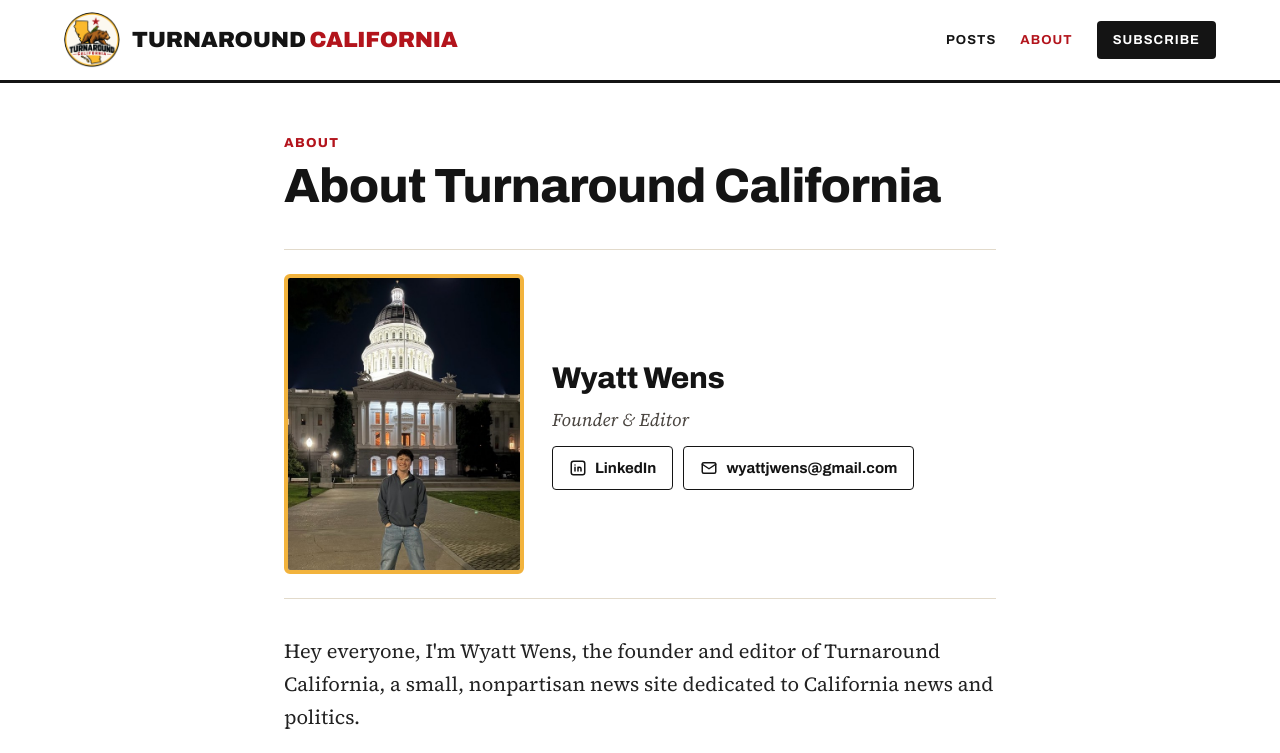
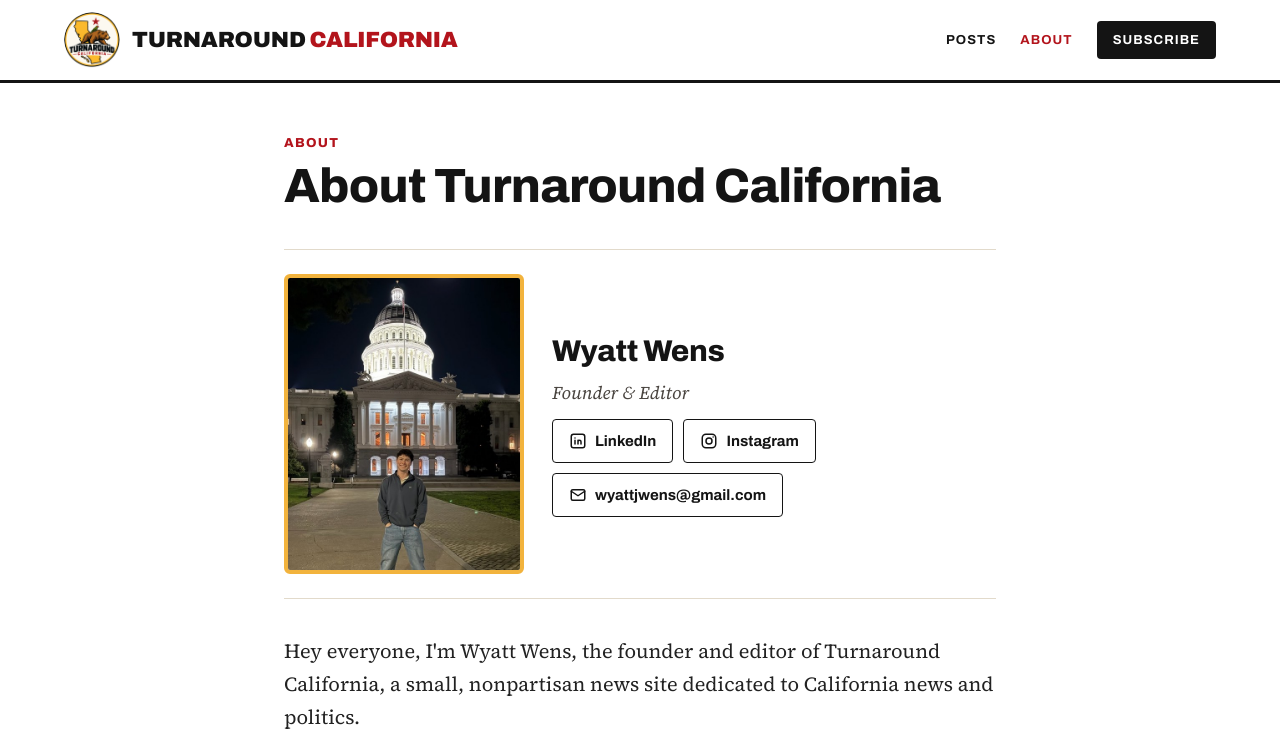
Before and after one commit to wyattgolfer1/turnaroundcalifornia, an Eleventy site: page src/about.md in a window 1280 px wide. Shown: the top 753 px of the page. Built offline with nearby package versions, Linux system fonts and the light colour scheme; Eleventy itself is replaced by a stand-in of ours; files that its build step writes are made by us from their sources.

Commit message:
Add Instagram to About page and footer
Co-Authored-By: Claude Opus 5.5 <noreply@anthropic.com>
Claude-Session: https://claude.ai/code/session_01RMTSKw5uyPK9YqixEShuWc

```diff
--- a/src/_data/site.json
+++ b/src/_data/site.json
@@ -7,7 +7,7 @@
   "newsletter_form_action": "",
   "newsletter_email_field": "email",
   "social": {
-    "instagram": "",
+    "instagram": "https://www.instagram.com/turnaroundcalifornia/",
     "x": "",
     "youtube": "",
     "tiktok": ""
--- a/src/_includes/about.njk
+++ b/src/_includes/about.njk
@@ -6,7 +6,7 @@ layout: base.njk
   <h1>{{ heading or title }}</h1>
 </header>
 
-{% if photo or name or role or linkedin or email %}
+{% if photo or name or role or linkedin or instagram or email %}
 <section class="narrow about-intro" aria-label="About the editor">
   <div class="about-card">
     {% if photo %}
@@ -15,12 +15,17 @@ layout: base.njk
     <div class="about-who">
       {% if name %}<h2>{{ name }}</h2>{% endif %}
       {% if role %}<p class="about-role">{{ role }}</p>{% endif %}
-      {% if linkedin or email %}
+      {% if linkedin or instagram or email %}
       <ul class="about-links">
         {% if linkedin %}
         <li><a class="about-btn" href="{{ linkedin }}" target="_blank" rel="noopener">
           <svg viewBox="0 0 24 24" fill="none" stroke="currentColor" stroke-width="2" stroke-linecap="round" stroke-linejoin="round" aria-hidden="true"><rect x="3" y="3" width="18" height="18" rx="3"/><path d="M8 11v5M8 8v.01M12 16v-5M16 16v-3a2 2 0 0 0-4 0"/></svg>
           LinkedIn</a></li>
+        {% endif %}
+        {% if instagram %}
+        <li><a class="about-btn" href="{{ instagram }}" target="_blank" rel="noopener">
+          <svg viewBox="0 0 24 24" fill="none" stroke="currentColor" stroke-width="2" stroke-linecap="round" stroke-linejoin="round" aria-hidden="true"><rect x="3" y="3" width="18" height="18" rx="5"/><circle cx="12" cy="12" r="4"/><path d="M17.5 6.5v.01"/></svg>
+          Instagram</a></li>
         {% endif %}
         {% if email %}
         <li><a class="about-btn" href="mailto:{{ email }}">
--- a/src/about.md
+++ b/src/about.md
@@ -8,6 +8,7 @@ name: Wyatt Wens
 role: Founder & Editor
 photo: /images/uploads/about-photo.jpg
 linkedin: https://www.linkedin.com/in/wyattwens
+instagram: https://www.instagram.com/turnaroundcalifornia/
 email: wyattjwens@gmail.com
 ---
 Hey everyone, I'm Wyatt Wens, the founder and editor of Turnaround California, a small, nonpartisan news site dedicated to California news and politics.
```
Also changed, not shown: .pages.yml.
